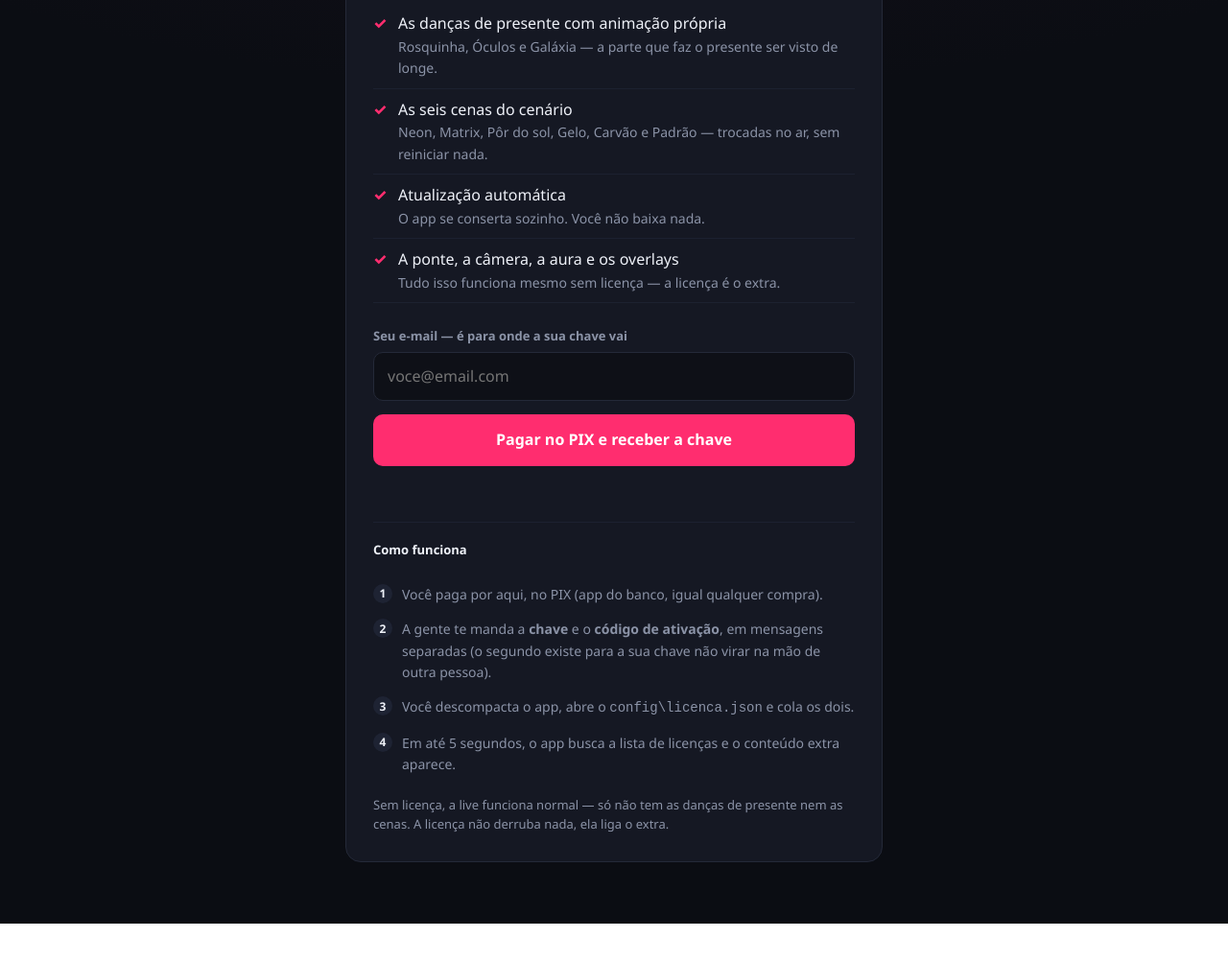
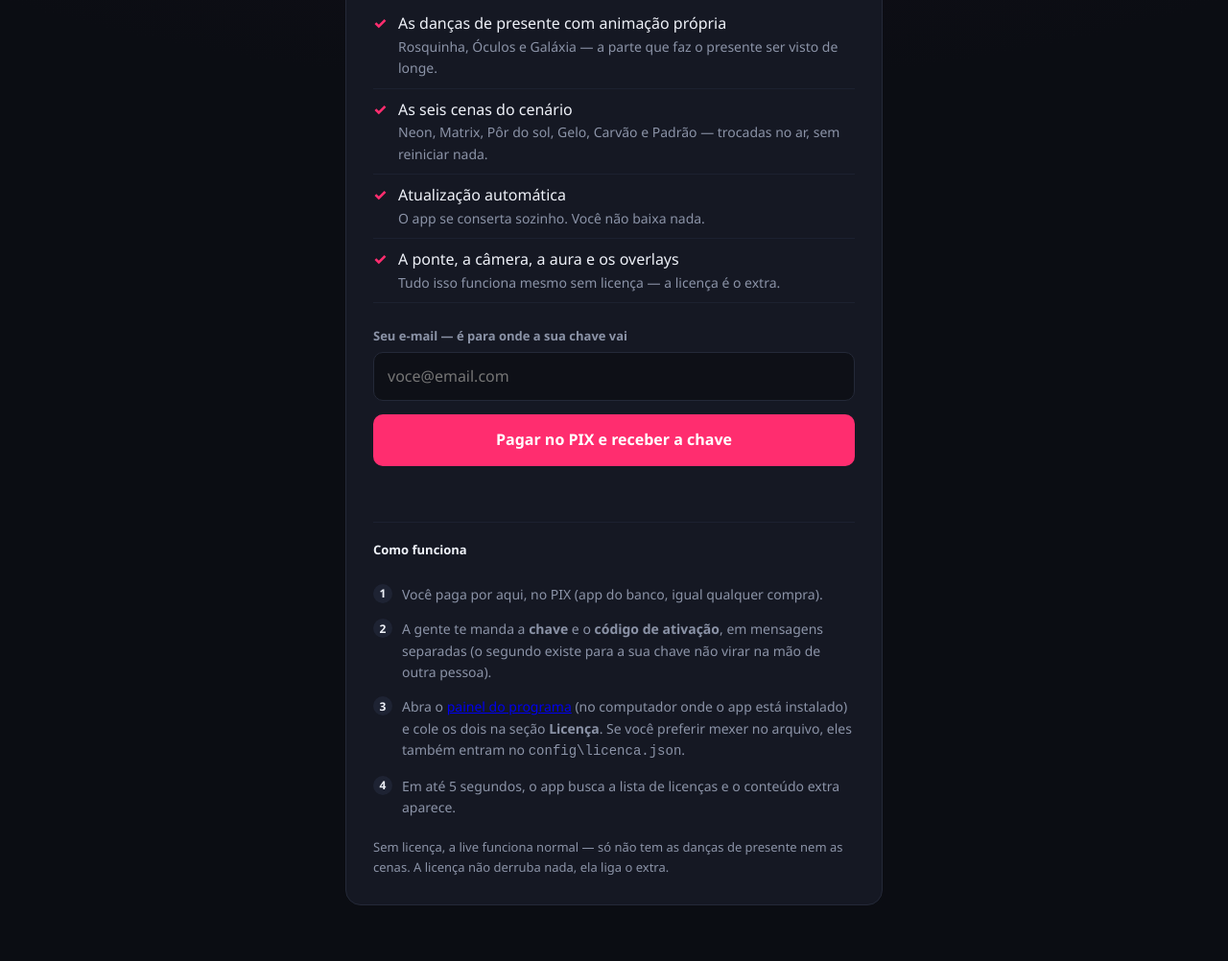
Before and after one commit to tecnosh97/YouPI-SITE, a plain HTML site: page index.html in a window 1280 px wide. Shown: the part 370-1372 px from the top of the page at 96% size. Before the commit the page ends 1333 px from the top, so only its background shows below. Drawn offline with Linux system fonts and the light colour scheme; no server answers.

Commit message:
loja YouPI-PG (estatica)

```diff
--- a/index.html
+++ b/index.html
@@ -169,8 +169,10 @@
       <li>A gente te manda a <b>chave</b> e o <b>código de ativação</b>, em
         mensagens separadas (o segundo existe para a sua chave não virar
         na mão de outra pessoa).</li>
-      <li>Você descompacta o app, abre o <code>config\licenca.json</code> e
-        cola os dois.</li>
+      <li>Abra o <a href="http://localhost:8000/painel">painel do
+        programa</a> (no computador onde o app está instalado) e cole
+        os dois na seção <b>Licença</b>. Se você preferir mexer no
+        arquivo, eles também entram no <code>config\licenca.json</code>.</li>
       <li>Em até 5 segundos, o app busca a lista de licenças e o conteúdo
         extra aparece.</li>
     </ol>
```
